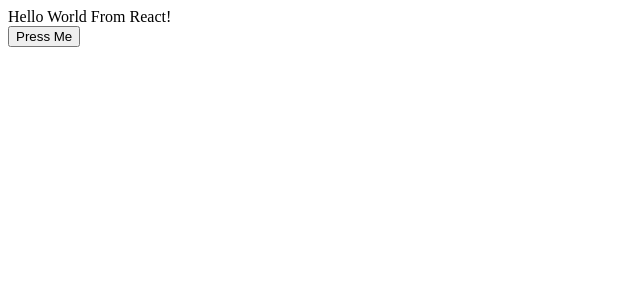
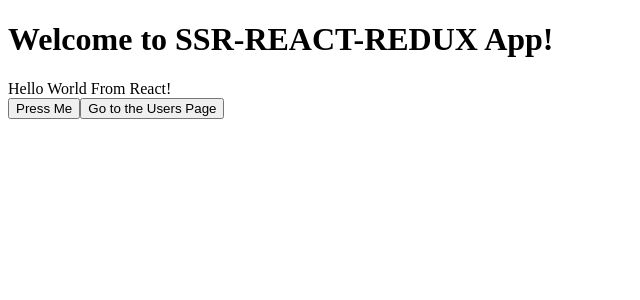
Before and after one commit to pooyadhgh/ssr-react-redux, a React app: page / in a window 1280 px wide. Shown: the top 300 px of the page, without its empty margins (0-640 px from the left). Built offline with nearby package versions, Linux system fonts and the light colour scheme; the HTML template or start-up script is replaced by a standard one.

Commit message:
Add App component

```diff
--- /dev/null
+++ b/src/client/App.js
@@ -0,0 +1,13 @@
+import React from 'react';
+import { renderRoutes } from 'react-router-config';
+
+const App = ({ route }) => {
+  return (
+    <div>
+      <h1>Welcome to SSR-REACT-REDUX App!</h1>
+      {renderRoutes(route.routes)}
+    </div>
+  );
+};
+
+export default { component: App };
--- a/src/client/pages/HomePage.js
+++ b/src/client/pages/HomePage.js
@@ -1,10 +1,15 @@
 import React from 'react';
+import { useHistory } from 'react-router';
 
 const HomePage = () => {
+  const history = useHistory();
   return (
     <div>
       <div>Hello World From React!</div>
       <button onClick={() => console.log('Clicked!')}>Press Me</button>
+      <button onClick={() => history.push('/users')}>
+        Go to the Users Page
+      </button>
     </div>
   );
 };
--- a/src/client/pages/UsersListPage.js
+++ b/src/client/pages/UsersListPage.js
@@ -1,15 +1,26 @@
-import React from 'react';
-import { useSelector } from 'react-redux';
+import React, { useEffect } from 'react';
+import { useDispatch, useSelector } from 'react-redux';
 import { fetchUsers } from '../actions';
 
 const UsersPage = () => {
   const users = useSelector((state) => state.users);
+  const dispath = useDispatch();
+
+  useEffect(() => {
+    if (!users.length) {
+      dispath(fetchUsers());
+    }
+  }, []);
+
   return (
-    <ul>
-      {users.map((user) => (
-        <li key={user.id}>{user.name}</li>
-      ))}
-    </ul>
+    <div>
+      <h2>Users List</h2>
+      <ul>
+        {users.map((user) => (
+          <li key={user.id}>{user.name}</li>
+        ))}
+      </ul>
+    </div>
   );
 };
 
--- a/src/client/routes.js
+++ b/src/client/routes.js
@@ -1,7 +1,11 @@
+import App from './App';
 import HomePage from './pages/HomePage';
 import UsersListPage from './pages/UsersListPage';
 
 const routes = [
+  {
+    ...App,
+    routes: [
       {
         ...HomePage,
         path: '/',
@@ -11,6 +15,8 @@ const routes = [
         ...UsersListPage,
         path: '/users',
       },
+    ],
+  },
 ];
 
 export default routes;
```
Lines whose indentation alone changed are shown as unchanged.
